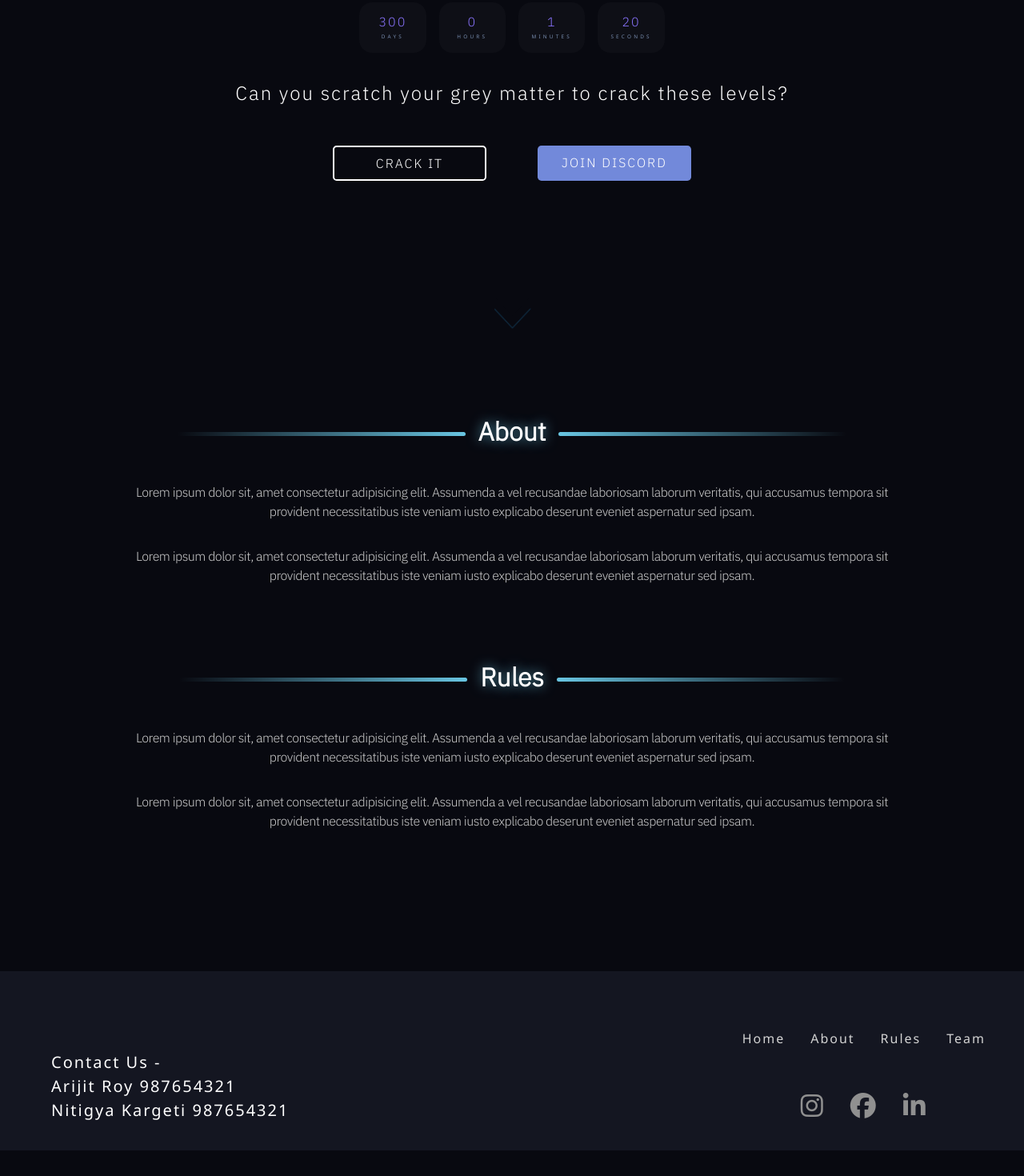
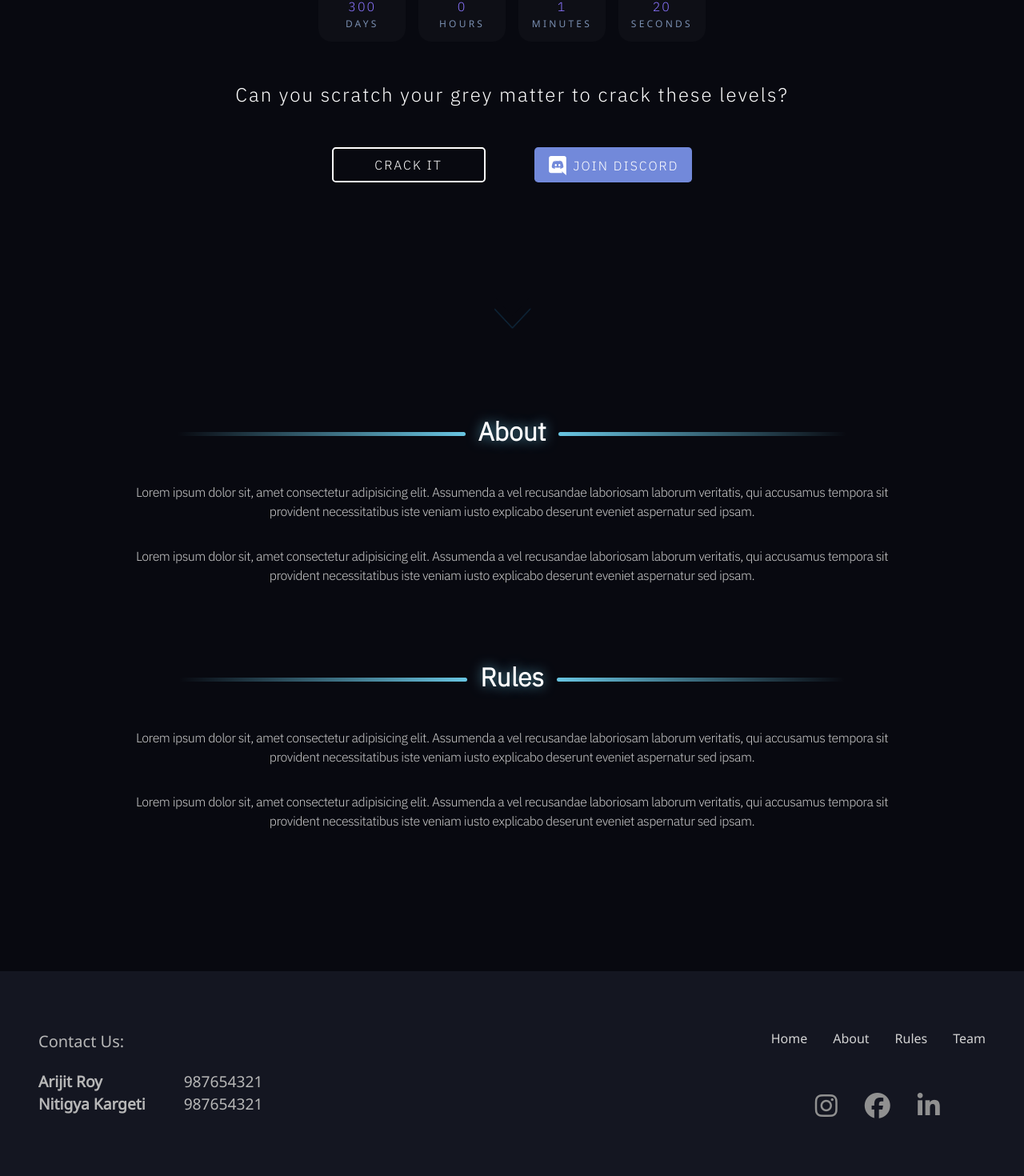
Before and after one commit to kg-kartik/CryptX, a React (Create React App) app in the folder client/: page / in a window 1280 px wide. Shown: the part 360-1830 px from the top of the page at 80% size. Before the commit the page ends 1798 px from the top, so only its background shows below. Built offline with nearby package versions, Linux system fonts and the light colour scheme.

Commit message:
fixed footer styling

```diff
--- a/client/src/components/Footer.jsx
+++ b/client/src/components/Footer.jsx
@@ -15,19 +15,13 @@ const Container = styled.div`
 	display:flex;
 	flex-wrap: wrap;
 	flex-direction:row;
-	align-items:center;
+	align-items:stretch	;
 	justify-content:space-between;
 	@media (max-width: 767px) {
 		justify-content:center;
 	}
 `
 
-const SubContainer = styled.div`
-	display:flex;
-	flex-direction:row;
-	justify-content:space-around;
-
-`
 
 const ContactContainer = styled.div`
 	display:flex;
@@ -43,7 +37,7 @@ const ParentWrapper = styled.div`
 
 const MetaWrapper = styled.div`
 	display: flex;
-	padding: 2rem 2rem;
+	padding: 2rem;
 	@media (max-width: 767px) {
 		justify-content:center;
 		padding:0;
@@ -67,8 +61,9 @@ const LinksWrapper = styled.ul`
 
 const Links = styled.li`
 	cursor: pointer;
+	letter-spacing:0;
 	color: lightgray !important;
-	font-size: 1em;
+	font-size: 1rem;
 	// padding: 0 1rem 0 0;
 	margin: 0 1rem 0 1rem;
 	@media (max-width: 767px) {
@@ -82,19 +77,22 @@ const Links = styled.li`
 `
 
 const ContactInfo = styled.p`
-	font-size:20px;
-	color:white;
-	margin-top:10vh;
-    left:5vw;
-	position:relative;
+	display:flex;
+	flex-direction:column;
+	justify-content:center;
+	font-size:1.2rem;
+	color: #b7b7b7;
+	letter-spacing:0;
+	padding: 0 3rem;
+	margin-bottom:0;
 	@media (max-width: 767px) {
 		justify-content:center;
-		padding-top:12vh;
+		padding-top:8vh;
 	}
 `
 
 const SocialWrapper = styled.div`
-	padding-bottom: 2rem;
+	padding-bottom: 4rem;
 	width:100%;
 	display:flex;
 	justify-content:center;
@@ -115,6 +113,16 @@ const Icon = styled.i`
 
 const IconContainer = styled.a`
 	font-size:2rem;
+`
+
+const ContactHeading = styled.h4`
+	font-size: 1.25rem;
+	letter-spacing: 0;
+	padding: 1rem 0;
+`
+
+const ContactWrapper = styled.div`
+	margin: 0 0 1rem;
 `
 
 const Footer = () => {
@@ -139,19 +147,19 @@ const Footer = () => {
 	return (
 		<Section id="contact">
 			<Container>
-				<SubContainer>
 				<ContactInfo>
-                        Contact Us -
+					<ContactHeading>Contact Us:</ContactHeading>
+					<ContactWrapper>
 						<ContactContainer>
-                            Arijit Roy
+							<b className="pr-5">Arijit Roy</b>
 							987654321
 						</ContactContainer>
 						<ContactContainer>
-                            Nitigya Kargeti
+							<b className="pr-5">Nitigya Kargeti</b>
 							987654321
 						</ContactContainer>
+					</ContactWrapper>
 				</ContactInfo>
-				</SubContainer>
 				<ParentWrapper>
 
 				<MetaWrapper>
--- a/client/src/components/Home.js
+++ b/client/src/components/Home.js
@@ -5,6 +5,7 @@ import Navbar from "../layouts/Navbar";
 import styled from "styled-components";
 import ScrollDown from "../elements/ScrollDown";
 import Countdown from "../elements/Countdown";
+import DiscordLogo from "../styles/DiscordLogo";
 import { useMediaQuery } from "react-responsive";
 import Footer from "./Footer";
 
@@ -155,7 +156,8 @@ const Home = () => {
                                 to="/level"
                                 className="btn btn-primary btn-lg"
                             >
-                                JOIN DISCORD
+								<DiscordLogo/>
+                                <span className="align-middle">JOIN DISCORD</span>
                             </Link>
                         </div>
                     </div>
--- a/client/src/elements/Countdown.jsx
+++ b/client/src/elements/Countdown.jsx
@@ -24,7 +24,7 @@ const TimerContainer = styled.div`
 	grid-template-columns: repeat(4, minmax(0px, 1fr));
     gap: 0px 2rem;
 	font-size: 2rem;
-	margin: 2rem 0;
+	margin: 1rem 0 3rem 0;
 	@media (max-width:1300px){
 		gap: 0px 1rem;
 	}
@@ -33,7 +33,7 @@ const TimerContainer = styled.div`
 const Tag = styled.p`
 	color: #798EB0;
     font-family: "Noto Sans";
-    font-size: 0.75rem;
+    font-size: 0.75rem !important;
     font-weight: 300;
     letter-spacing: 0.2rem;
     margin: 1.25rem 0px 0px;
@@ -50,11 +50,11 @@ const Tag = styled.p`
 	}
 `
 
-const OnComplete = () => {
-	return (
-		<span>Huunt is live!</span>
-	)
-}
+// const OnComplete = () => {
+// 	return (
+// 		<span>Hunt is live!</span>
+// 	)
+// }
 
 const Timer = (props) => {
 	return (
--- /dev/null
+++ b/client/src/styles/DiscordLogo.jsx
@@ -0,0 +1,24 @@
+import React from 'react'
+import styled from "styled-components";
+
+const SVGContainer = styled.div`
+	display: inline-block;
+	padding: 0 0.5rem 0 0;
+	svg{
+		height: 1.5rem;
+		width: 1.5rem;
+	}
+`
+
+const DiscordLogo = () => {
+	return (
+		<SVGContainer>
+			<svg role="img" fill="white" viewBox="0 0 24 24" xmlns="http://www.w3.org/2000/svg">
+				<title>Discord icon</title>
+				<path d="M20.222 0c1.406 0 2.54 1.137 2.607 2.475V24l-2.677-2.273-1.47-1.338-1.604-1.398.67 2.205H3.71c-1.402 0-2.54-1.065-2.54-2.476V2.48C1.17 1.142 2.31.003 3.715.003h16.5L20.222 0zm-6.118 5.683h-.03l-.202.2c2.073.6 3.076 1.537 3.076 1.537-1.336-.668-2.54-1.002-3.744-1.137-.87-.135-1.74-.064-2.475 0h-.2c-.47 0-1.47.2-2.81.735-.467.203-.735.336-.735.336s1.002-1.002 3.21-1.537l-.135-.135s-1.672-.064-3.477 1.27c0 0-1.805 3.144-1.805 7.02 0 0 1 1.74 3.743 1.806 0 0 .4-.533.805-1.002-1.54-.468-2.14-1.404-2.14-1.404s.134.066.335.2h.06c.03 0 .044.015.06.03v.006c.016.016.03.03.06.03.33.136.66.27.93.4.466.202 1.065.403 1.8.536.93.135 1.996.2 3.21 0 .6-.135 1.2-.267 1.8-.535.39-.2.87-.4 1.397-.737 0 0-.6.936-2.205 1.404.33.466.795 1 .795 1 2.744-.06 3.81-1.8 3.87-1.726 0-3.87-1.815-7.02-1.815-7.02-1.635-1.214-3.165-1.26-3.435-1.26l.056-.02zm.168 4.413c.703 0 1.27.6 1.27 1.335 0 .74-.57 1.34-1.27 1.34-.7 0-1.27-.6-1.27-1.334.002-.74.573-1.338 1.27-1.338zm-4.543 0c.7 0 1.266.6 1.266 1.335 0 .74-.57 1.34-1.27 1.34-.7 0-1.27-.6-1.27-1.334 0-.74.57-1.338 1.27-1.338z" />
+			</svg>
+		</SVGContainer>
+	)
+}
+
+export default DiscordLogo
```
Lines whose indentation alone changed are shown as unchanged.
